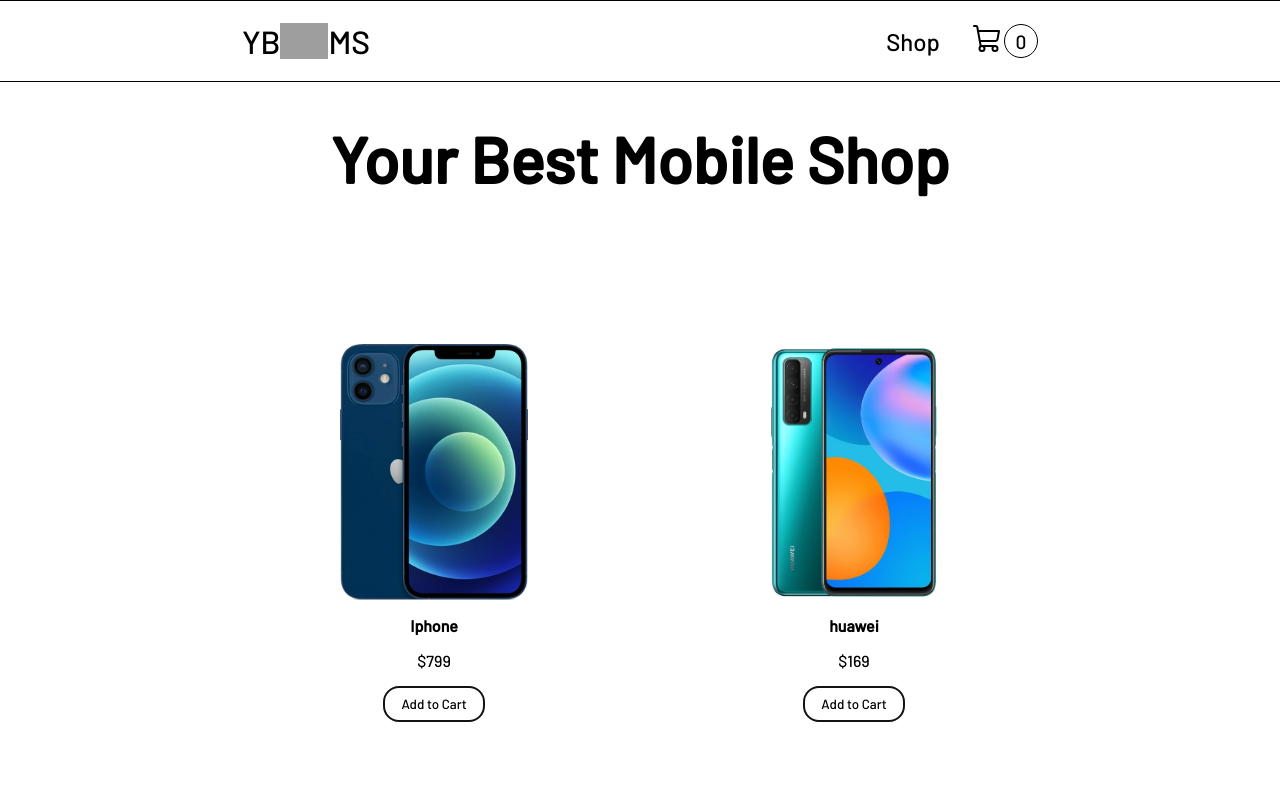
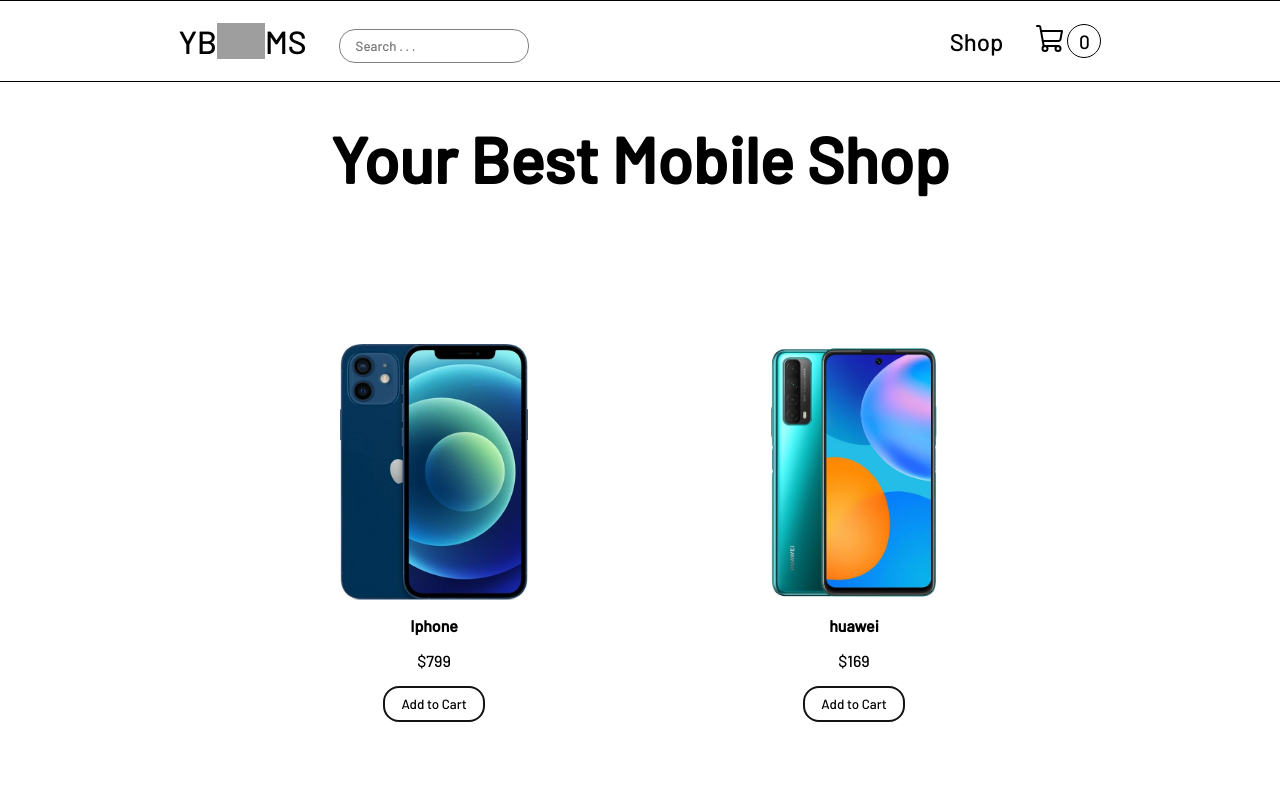
Before and after one commit to ValentinProg/shop-project, a React (Create React App) app: page / in a window 1280 px wide. Shown: the top 800 px of the page. Built offline with nearby package versions, Linux system fonts and the light colour scheme; grey boxes are pictures that could not be loaded.

Commit message:
add search input

```diff
--- a/src/App.jsx
+++ b/src/App.jsx
@@ -6,14 +6,17 @@
 import ShopItem from "./pages/shopItem/ShopItem";
 import "react-toastify/dist/ReactToastify.css";
 import { ToastContainer } from "react-toastify";
+import { useState } from "react";
 
 function App() {
+  const [searchValue, setSearchValue] = useState('')
+
   return (
     <div className="App">
       <Router>
-        <Navbar />
+        <Navbar setSearchValue={setSearchValue}/>
         <Routes>
-          <Route path="/" element={<Shop />} />
+          <Route path="/" element={<Shop searchValue={searchValue}/>} />
           <Route path="/cart" element={<Cart />} />
           <Route path="//:id" element={<ShopItem />} />
         </Routes>
--- a/src/components/Navbar.css
+++ b/src/components/Navbar.css
@@ -33,6 +33,26 @@
   width: 3rem;
 }
 
+.navbarSearch {
+  padding: 1rem 2rem;
+}
+
+.navbarSearch input {
+
+  border: 1px solid grey;
+  padding: 0.5rem 1rem 0.5rem 1rem;
+  border-radius: 1rem;
+  font-family: "Barlow", sans-serif;
+}
+
+/* .navbarSearch input:hover {
+  border: 2px solid rgb(19, 19, 19);
+  font-size: large;
+  width: 12rem;
+} */
+
+
+
 
 .links a {
   text-decoration: none;
@@ -62,6 +82,8 @@
 }
 
 
+
+
 @media only screen and (max-width: 375px) {
   .navbarLogo {
     font-size: 1.2rem;
--- a/src/components/Navbar.jsx
+++ b/src/components/Navbar.jsx
@@ -5,10 +5,11 @@
 import { useStore } from "../store.js";
 import logo from "../assets/logo.png";
 
-const Navbar = () => {
+const Navbar = (props) => {
   const getTotalAmount = useStore((state) => state.getTotalAmount);
   const cartItems = useStore((state) => state.cartItems);
   const totalAmount = useStore((state) => state.totalAmount);
+
 
   useEffect(() => {
     getTotalAmount();
@@ -20,6 +21,9 @@
         <span>YB</span>
         <img src={logo} />
         <span>MS</span>
+        <div className="navbarSearch">
+        <input type="text" placeholder="Search . . ." onChange={(e) => props.setSearchValue(e.target.value)}/>
+      </div>
       </Link>
       <div className="links">
         <Link to="/">Shop</Link>
--- a/src/pages/shop/Shop.css
+++ b/src/pages/shop/Shop.css
@@ -51,10 +51,7 @@
   background-color: transparent;
   border: 2px solid rgb(19, 19, 19);
   min-width: 100px;
-  padding-left: 1rem;
-  padding-right: 1rem;
-  padding-top: 0.5rem;
-  padding-bottom: 0.5rem;
+  padding: 0.5rem 1rem 0.5rem 1rem;
   border-radius: 1rem;
   font-family: "Barlow", sans-serif;
 }
--- a/src/pages/shop/Shop.jsx
+++ b/src/pages/shop/Shop.jsx
@@ -5,7 +5,7 @@
 // import { toast } from 'react-toastify';
 import { showToast } from "../../helpers/showToast";
 
-const Shop = () => {
+const Shop = (props) => {
   const PRODUCTS = useStore((state) => state.PRODUCTS);
   const addToCart = useStore((state) => state.addToCart);
   const cartItems = useStore((state) => state.cartItems);
@@ -17,13 +17,17 @@
     // toast.success(`${name} successfully added!`)
   }
 
+  const productsFilter = PRODUCTS.filter(product => {
+    return product.productName.toLowerCase().includes(props.searchValue.toLocaleLowerCase())
+  })
+
   return (
     <div className="shop">
       <div className="shopTitle">
         <h1>Your Best Mobile Shop</h1>
       </div>
       <div className="products" >
-        {PRODUCTS.map((product) => (
+        {productsFilter.map((product) => (
           <div className="product" key={product.id}>
             <img src={product.productImage} onClick={() => navigation("/" + product.id)}/>
             <div className="description">
```
